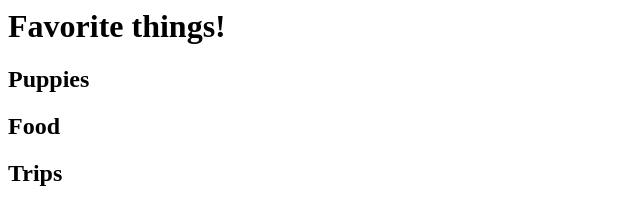
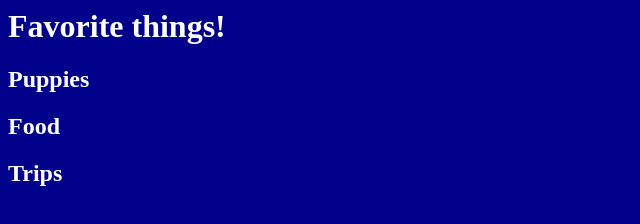
Before and after one commit to rmccrear/my-fav-things-demo, a plain HTML site: page index.html in a window 1280 px wide. Shown: the whole page, without its empty margins (0-640 px from the left). Drawn offline with Linux system fonts and the light colour scheme.

Commit message:
colo added

```diff
--- a/index.html
+++ b/index.html
@@ -3,7 +3,7 @@
 <head>
 
 <title>Favorite Things</title>
-
+<link rel="stylesheet" href="style.css">
 </head>
 <body>
 <h1>Favorite things!</h1>
--- /dev/null
+++ b/style.css
@@ -0,0 +1,4 @@
+body {
+  background-color:darkblue ;
+  color:white;
+}
```
Also changed, not shown: 1 other file.
